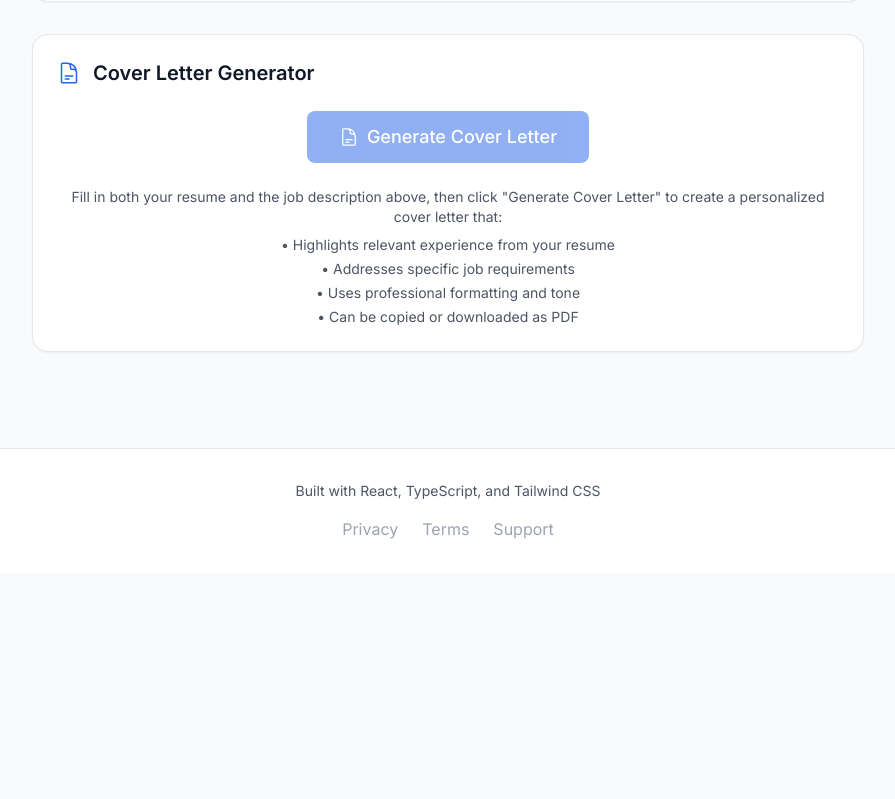
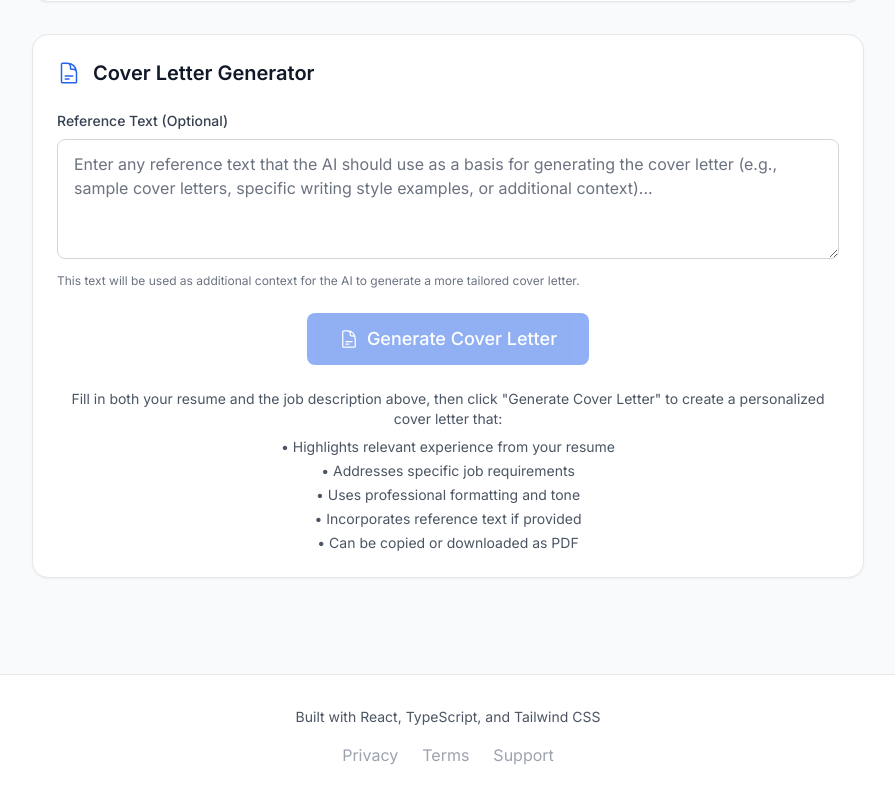
Before and after one commit to Bajahaw/resume-expert, a React (Vite) app: page / in a window 1280 px wide. Shown: the part 1617-2416 px from the top of the page, without its empty margins (192-1087 px from the left). Before the commit the page ends 2190 px from the top, so only its background shows below. Built offline with nearby package versions, Linux system fonts and the light colour scheme; no server answers.

Commit message:
feat: add optional reference field for cover letter generation

```diff
--- a/src/components/CoverLetterSection.tsx
+++ b/src/components/CoverLetterSection.tsx
@@ -4,6 +4,7 @@ import { createApiUrl, API_CONFIG } from "../config/api";
 interface CoverLetterSectionProps {
   resume: string;
   jobDescription: string;
+  reference?: string;
 }
 
 const DocumentTextIcon: React.FC<{ className?: string }> = ({
@@ -85,8 +86,10 @@ const CheckIcon: React.FC<{ className?: string }> = ({
 export const CoverLetterSection: React.FC<CoverLetterSectionProps> = ({
   resume,
   jobDescription,
+  reference: initialReference,
 }) => {
   const [coverLetter, setCoverLetter] = useState<string>("");
+  const [reference, setReference] = useState<string>(initialReference || "");
   const [loading, setLoading] = useState(false);
   const [error, setError] = useState<string | null>(null);
   const [copySuccess, setCopySuccess] = useState(false);
@@ -111,6 +114,7 @@ export const CoverLetterSection: React.FC<CoverLetterSectionProps> = ({
           body: JSON.stringify({
             resume: resume.trim(),
             jobDescription: jobDescription.trim(),
+            reference: reference.trim() || undefined,
           }),
         },
       );
@@ -210,6 +214,32 @@ export const CoverLetterSection: React.FC<CoverLetterSectionProps> = ({
       </div>
 
       <div className="space-y-6">
+        {/* Reference Input */}
+        <div className="space-y-2">
+          <label
+            htmlFor="reference"
+            className="block text-sm font-medium text-gray-700 dark:text-gray-300"
+          >
+            Reference Text (Optional)
+          </label>
+          <textarea
+            id="reference"
+            value={reference}
+            onChange={(e) => setReference(e.target.value)}
+            placeholder="Enter any reference text that the AI should use as a basis for generating the cover letter (e.g., sample cover letters, specific writing style examples, or additional context)..."
+            className="w-full px-4 py-3 border border-gray-300 dark:border-gray-600 rounded-lg
+                     bg-white dark:bg-gray-800 text-gray-900 dark:text-gray-100
+                     placeholder-gray-500 dark:placeholder-gray-400
+                     focus:ring-2 focus:ring-blue-500 focus:border-blue-500
+                     dark:focus:ring-blue-400 dark:focus:border-blue-400
+                     resize-vertical min-h-[120px] max-h-[300px]"
+          />
+          <p className="text-xs text-gray-500 dark:text-gray-400">
+            This text will be used as additional context for the AI to generate
+            a more tailored cover letter.
+          </p>
+        </div>
+
         {/* Generate Button */}
         <div className="flex justify-center">
           <button
@@ -294,6 +324,7 @@ export const CoverLetterSection: React.FC<CoverLetterSectionProps> = ({
               <li>• Highlights relevant experience from your resume</li>
               <li>• Addresses specific job requirements</li>
               <li>• Uses professional formatting and tone</li>
+              <li>• Incorporates reference text if provided</li>
               <li>• Can be copied or downloaded as PDF</li>
             </ul>
           </div>
--- a/src/types/index.ts
+++ b/src/types/index.ts
@@ -46,6 +46,7 @@ export interface AnalysisRequest {
 export interface CoverLetterRequest {
   resume: string;
   jobDescription: string;
+  reference?: string;
 }
 
 export interface PDFRequest {
@@ -133,7 +134,7 @@ export interface FormState {
 // Storage Types
 export interface StorageItem {
   key: string;
-  value: any;
+  value: unknown;
   timestamp: number;
   expiry?: number;
 }
--- a/src/utils/index.ts
+++ b/src/utils/index.ts
@@ -59,7 +59,7 @@ export const extractTextFromPDF = async (file: File): Promise<string> => {
           const page = await pdf.getPage(i);
           const textContent = await page.getTextContent();
           const pageText = textContent.items
-            .map((item: any) => item.str)
+            .map((item) => ("str" in item ? item.str : ""))
             .join(" ");
           fullText += pageText + "\n";
         }
@@ -94,7 +94,7 @@ export const extractTextFromPDFLocal = async (file: File): Promise<string> => {
           const page = await pdf.getPage(i);
           const textContent = await page.getTextContent();
           const pageText = textContent.items
-            .map((item: any) => item.str)
+            .map((item) => ("str" in item ? item.str : ""))
             .join(" ");
           fullText += pageText + "\n";
         }
@@ -279,8 +279,8 @@ export const validateEmail = (email: string): boolean => {
 };
 
 export const validatePhone = (phone: string): boolean => {
-  const phoneRegex = /^[\+]?[1-9][\d]{0,15}$/;
-  return phoneRegex.test(phone.replace(/[\s\-\(\)]/g, ""));
+  const phoneRegex = /^[+]?[1-9][\d]{0,15}$/;
+  return phoneRegex.test(phone.replace(/[\s\-()]/g, ""));
 };
 
 export const sanitizeText = (text: string): string => {
@@ -292,7 +292,7 @@ export const sanitizeText = (text: string): string => {
 
 // Local storage utilities
 export const storage = {
-  set: (key: string, value: any): void => {
+  set: (key: string, value: unknown): void => {
     try {
       localStorage.setItem(key, JSON.stringify(value));
     } catch (error) {
@@ -349,7 +349,7 @@ export const formatDateTime = (date: Date | string): string => {
 };
 
 // Debounce utility
-export const debounce = <T extends (...args: any[]) => any>(
+export const debounce = <T extends (...args: unknown[]) => unknown>(
   func: T,
   wait: number,
 ): ((...args: Parameters<T>) => void) => {
@@ -361,7 +361,7 @@ export const debounce = <T extends (...args: any[]) => any>(
 };
 
 // Throttle utility
-export const throttle = <T extends (...args: any[]) => any>(
+export const throttle = <T extends (...args: unknown[]) => unknown>(
   func: T,
   limit: number,
 ): ((...args: Parameters<T>) => void) => {
@@ -382,10 +382,10 @@ export const deepClone = <T>(obj: T): T => {
   if (obj instanceof Array)
     return obj.map((item) => deepClone(item)) as unknown as T;
   if (typeof obj === "object") {
-    const clonedObj = {} as { [key: string]: any };
+    const clonedObj = {} as { [key: string]: unknown };
     for (const key in obj) {
-      if (obj.hasOwnProperty(key)) {
-        clonedObj[key] = deepClone(obj[key]);
+      if (Object.prototype.hasOwnProperty.call(obj, key)) {
+        clonedObj[key] = deepClone((obj as Record<string, unknown>)[key]);
       }
     }
     return clonedObj as T;
```
Also changed, not shown: 1 other file (tests, documents, lock files or other folders).
